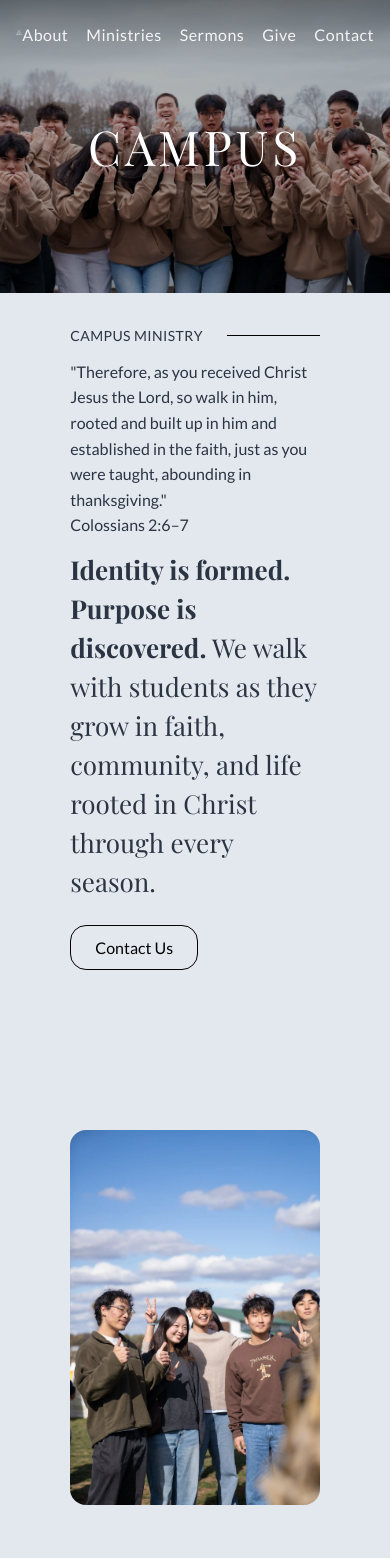
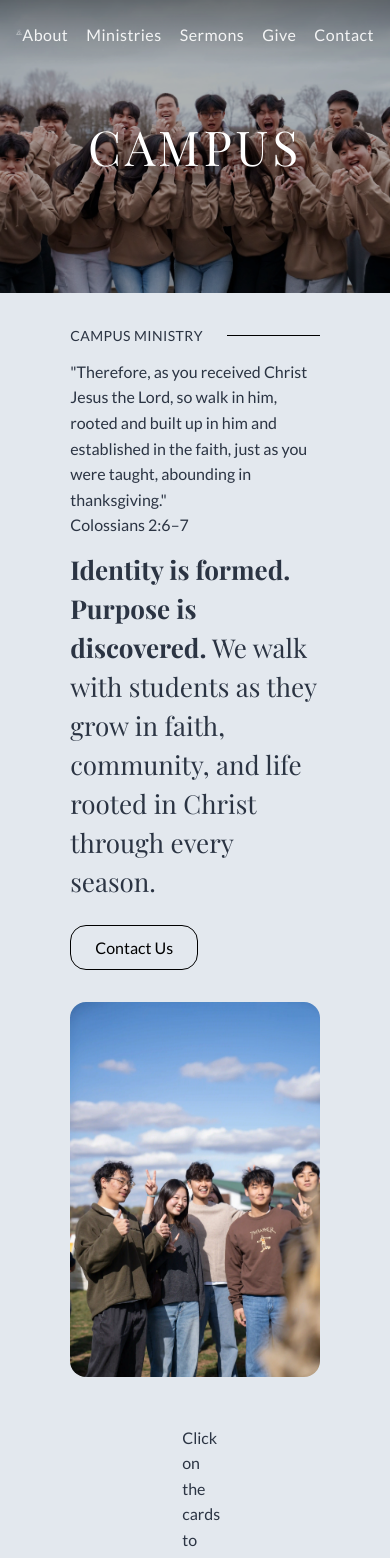
Before and after one commit to lgm-aa/LGM_Website_v3, a React (Vite) app: page /campus in a window 390 px wide. Shown: the top 1558 px of the page. Built offline with nearby package versions, Linux system fonts and the light colour scheme; no server answers.

Commit message:
adjusted ministry photo position up - mobile

```diff
--- a/src/components/ministries/Overview/Overview.css
+++ b/src/components/ministries/Overview/Overview.css
@@ -82,7 +82,7 @@
 @media (max-width: 1200px) {
   .overview__container {
     flex-direction: column;
-    gap: 5rem;
+    gap: 2rem;
     padding-top: 2rem;
   }
 
@@ -104,7 +104,6 @@
 
   .overview__right {
     position: relative;
-    padding-top: 5rem;
     overflow: visible;
   }
 
```
